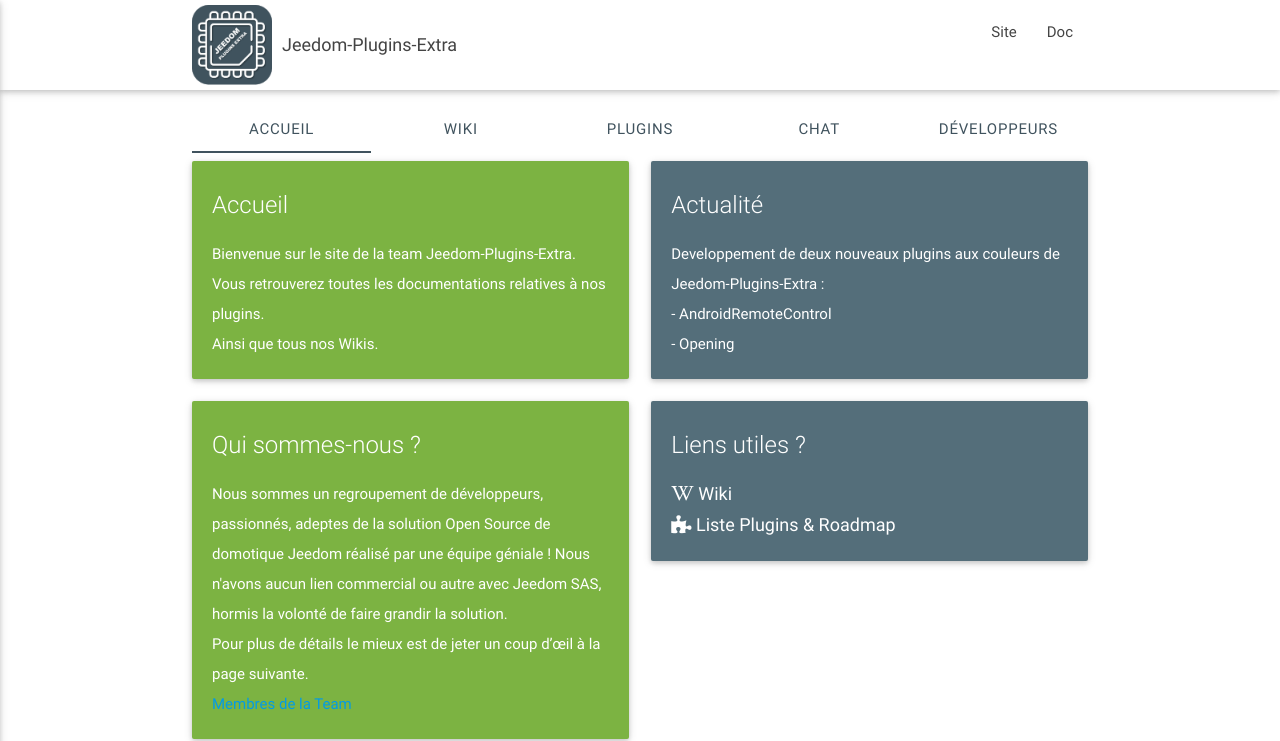
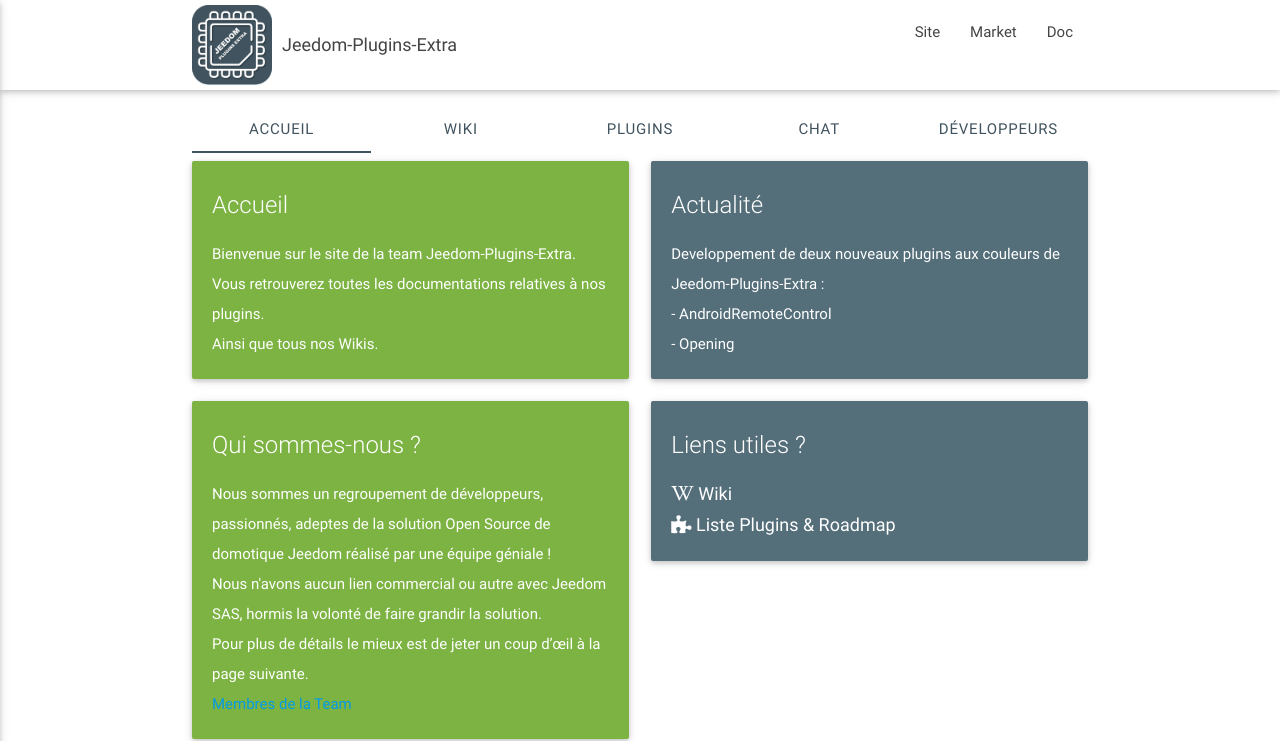
Before and after one commit to NextDom/NextDom.github.io, a Jekyll site: the page index.html, which Jekyll copies as it is, in a window 1280 px wide. Shown: the top 741 px of the page. Built offline with Jekyll 4.4.1, drawn with Linux system fonts in a browser that asks for light colours; nearby versions of some CDN libraries.

Commit message:
Update index.html

```diff
--- a/index.html
+++ b/index.html
@@ -35,9 +35,11 @@
  				<a href="https://jeedom-plugins-extra.github.io/" data-activates="nav-mobile" class="button-collapse btn-floating btn-large waves-effect waves-light jeedomcolorbg"><i class="material-icons">menu</i></a>
  				<ul class="right hide-on-med-and-down">
  					<li class="active"><a href="https://jeedom-plugins-extra.github.io/">Site</a></li>
+ 					<li><a href="https://www.jeedom.com/market">Market</a></li>
  					<li><a href="https://jeedom-plugins-extra.github.io/">Doc</a></li>
  				</ul>
  				<ul class="side-nav" id="nav-mobile">
+ 					<li><a href="https://www.jeedom.com/market">Market</a></li>
  					<li><a href="https://jeedom-plugins-extra.github.io/">Doc</a></li>
  				</ul>
  			</div>
@@ -66,7 +68,7 @@
  							<div class="card light-green darken-1">
  								<div class="card-content white-text">
  									<span class="card-title">Accueil</span>
- 									<p>Bienvenue sur le site de la team Jeedom-Plugins-Extra.
+ 									<p>Bienvenue sur le site de la team Jeedom-Plugins-Extra. </br>
                Vous retrouverez toutes les documentations relatives à nos plugins.</br>
  					         Ainsi que tous nos Wikis.</p>
  								</div>
@@ -87,7 +89,7 @@
  							<div class="card light-green darken-1">
  								<div class="card-content white-text">
  									<span class="card-title">Qui sommes-nous ?</span>
- 									<p>Nous sommes un regroupement de développeurs, passionnés, adeptes de la solution Open Source de domotique Jeedom réalisé par une équipe géniale !
+ 									<p>Nous sommes un regroupement de développeurs, passionnés, adeptes de la solution Open Source de domotique Jeedom réalisé par une équipe géniale ! </br>
                 Nous n'avons aucun lien commercial ou autre avec Jeedom SAS, hormis la volonté de faire grandir la solution.</br>
                 Pour plus de détails le mieux est de jeter un coup d’œil à la page suivante.</br>
                 <a href="https://github.com/Jeedom-Plugins-Extra/Jeedom-Plugins-Extra/wiki/02---Pr%C3%A9sentation-des-membres-de-la-Team">Membres de la Team</a>
@@ -179,7 +181,7 @@
           </div>
           <div class="footer-copyright">
             <div class="container">
-            <a href="https://creativecommons.org/licenses/by-sa/4.0/"><img alt="CC" src="https://creativecommons.org/images/deed/cc_blue_x2.png" height="24px" width="24px"><img alt="attribution" src="https://creativecommons.org/images/deed/attribution_icon_blue_x2.png" height="24px" width="24px"><img alt="SA" src="https://creativecommons.org/images/deed/sa_blue_x2.png" height="24px" width="24px"> Team Jeedom-Plugins-Extra </a>
+            <a href="https://creativecommons.org/licenses/by-sa/4.0/"><img src="https://creativecommons.org/images/deed/cc_blue_x2.png" height="24px" width="24px"><img src="https://creativecommons.org/images/deed/attribution_icon_blue_x2.png" height="24px" width="24px"><img src="https://creativecommons.org/images/deed/sa_blue_x2.png" height="24px" width="24px"> Team Jeedom-Plugins-Extra </a>
             </div>
           </div>
         </footer>
```
